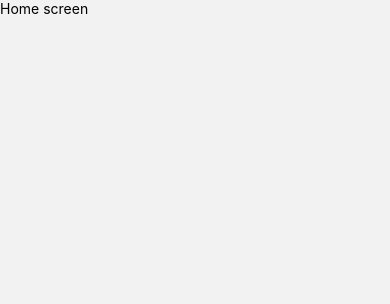
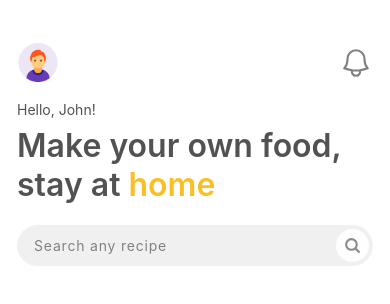
Before and after one commit to IsaqueAkamine/rnFoodRecipe, a React Native app: screen /Home in a window 390 px wide. Shown: the top 304 px of the page. Built offline with nearby package versions, Linux system fonts and the light colour scheme.

Commit message:
feat: initial home screen ui

```diff
--- a/src/constants/Colors.ts
+++ b/src/constants/Colors.ts
@@ -1,5 +1,7 @@
 export default {
-  backgroundAmber500: '#FFC107',
+  backgroundAmber500: '#f59f0b',
+  textAmber400: '#fbbe24',
+  textNeutral600: '#525252',
 
   white: '#FFFFFF',
   black: '#000000',
--- a/src/screens/Home/index.tsx
+++ b/src/screens/Home/index.tsx
@@ -1,12 +1,69 @@
 import React from 'react';
-import { Text } from 'react-native';
+import { StatusBar } from 'react-native';
+import { BellIcon, MagnifyingGlassIcon } from 'react-native-heroicons/outline';
 
-import { Container } from './styles';
+import { SIZES } from '../../constants';
+
+import {
+  AvatarImage,
+  Container,
+  GreetingsContainer,
+  GreetingsText,
+  HeaderContainer,
+  InfoContainer,
+  PunchlineContainer,
+  PunchlineText,
+  PunchlineText2,
+  SearchContainer,
+  SearchIconContainer,
+  SearchInput,
+  StyledScrollView,
+} from './styles';
 
 const Home: React.FC = () => {
   return (
     <Container>
-      <Text>Home screen</Text>
+      <StatusBar barStyle={'dark-content'} />
+      <StyledScrollView
+        showsVerticalScrollIndicator={false}
+        contentContainerStyle={{ paddingBottom: 50 }}
+      >
+        <HeaderContainer>
+          <AvatarImage source={require('../../assets/images/avatar.png')} />
+          <BellIcon size={SIZES.height(4)} color="gray" />
+        </HeaderContainer>
+
+        {/* Greetings */}
+        <GreetingsContainer>
+          <GreetingsText>Hello, John!</GreetingsText>
+        </GreetingsContainer>
+
+        {/* Punchline */}
+        <InfoContainer>
+          <PunchlineText>Make your own food,</PunchlineText>
+          <PunchlineContainer>
+            <PunchlineText>stay at </PunchlineText>
+            <PunchlineText2>home</PunchlineText2>
+          </PunchlineContainer>
+        </InfoContainer>
+
+        {/* Search recipe */}
+        <SearchContainer>
+          <SearchInput
+            placeholder="Search any recipe"
+            placeholderTextColor={'gray'}
+          />
+          <SearchIconContainer>
+            <MagnifyingGlassIcon
+              size={SIZES.height(2)}
+              color="gray"
+              strokeWidth={3}
+            />
+          </SearchIconContainer>
+        </SearchContainer>
+
+        {/* Categories */}
+      </StyledScrollView>
     </Container>
   );
 };
--- a/src/screens/Home/styles.ts
+++ b/src/screens/Home/styles.ts
@@ -1,3 +1,73 @@
 import styled from 'styled-components/native';
+import { COLORS, SIZES } from '../../constants';
 
-export const Container = styled.View``;
+export const Container = styled.View`
+  flex: 1;
+  background-color: ${COLORS.white};
+`;
+
+export const StyledScrollView = styled.ScrollView`
+  padding: ${SIZES.height(5)}px ${SIZES.height(2)}px ${SIZES.height(2)}px
+    ${SIZES.height(2)}px;
+`;
+
+export const HeaderContainer = styled.View`
+  flex-direction: row;
+  justify-content: space-between;
+  align-items: center;
+`;
+
+export const AvatarImage = styled.Image`
+  height: ${SIZES.height(5)}px;
+  width: ${SIZES.height(5)}px;
+`;
+
+export const GreetingsContainer = styled.View`
+  margin: ${SIZES.height(2)}px 0 ${SIZES.height(1)}px 0;
+`;
+
+export const GreetingsText = styled.Text`
+  font-size: ${SIZES.height(1.7)}px;
+  color: ${COLORS.textNeutral600};
+`;
+
+export const InfoContainer = styled.View``;
+
+export const PunchlineText = styled.Text`
+  font-weight: 600;
+  font-size: ${SIZES.height(3.8)}px;
+  color: ${COLORS.textNeutral600};
+`;
+
+export const PunchlineContainer = styled.View`
+  flex-direction: row;
+`;
+
+export const PunchlineText2 = styled.Text`
+  font-weight: 600;
+  font-size: ${SIZES.height(3.8)}px;
+  color: ${COLORS.textAmber400};
+`;
+
+export const SearchContainer = styled.View`
+  margin: ${SIZES.height(2.5)}px 0 0 0;
+  flex-direction: row;
+  align-items: center;
+  border-radius: ${SIZES.height(4)}px;
+  background-color: ${COLORS.black}10;
+  padding: ${SIZES.height(0.5)}px;
+`;
+
+export const SearchInput = styled.TextInput`
+  flex: 1;
+  font-size: ${SIZES.height(1.7)}px;
+  letter-spacing: 0.8px;
+  padding-left: ${SIZES.height(1.5)}px;
+`;
+
+export const SearchIconContainer = styled.View`
+  background-color: ${COLORS.white};
+  border-radius: ${SIZES.height(4)}px;
+  padding: ${SIZES.height(1)}px;
+  opacity: 0.9;
+`;
```
Also changed, not shown: src/assets/images/avatar.png (added).
